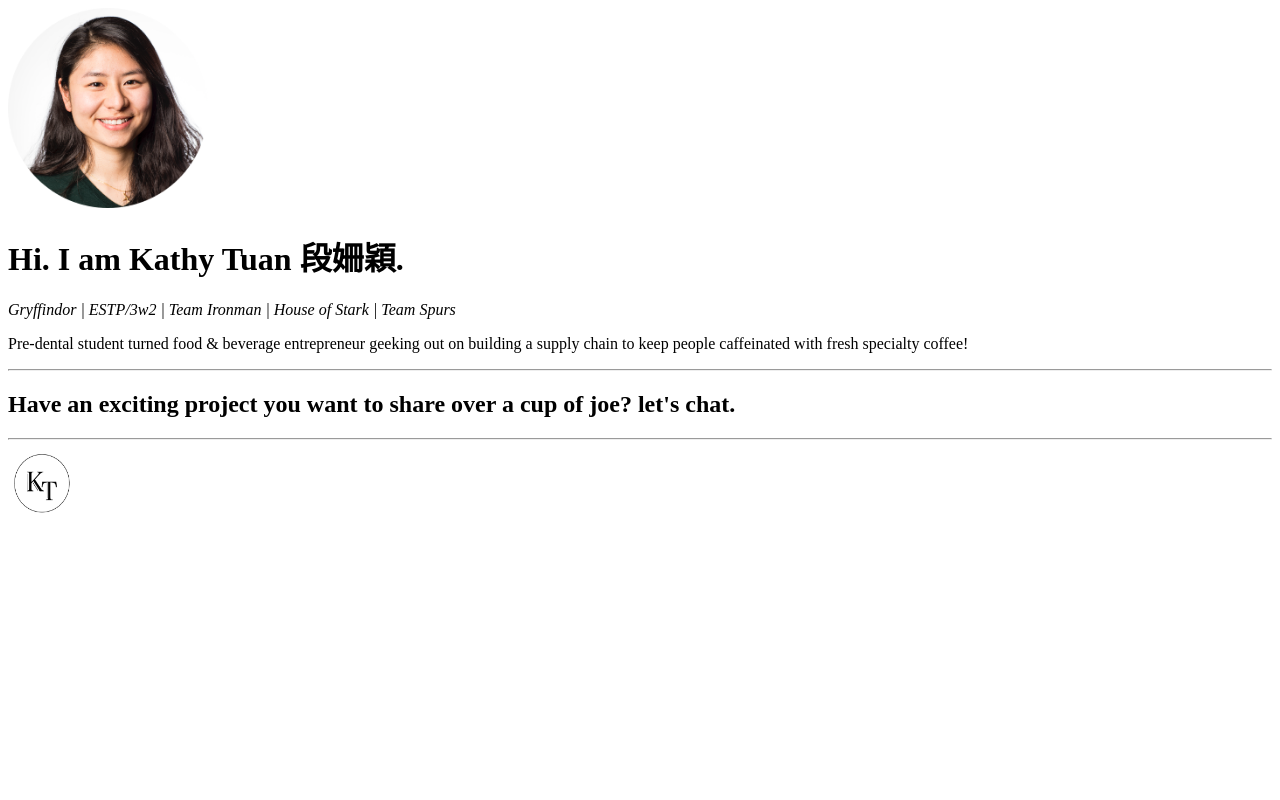
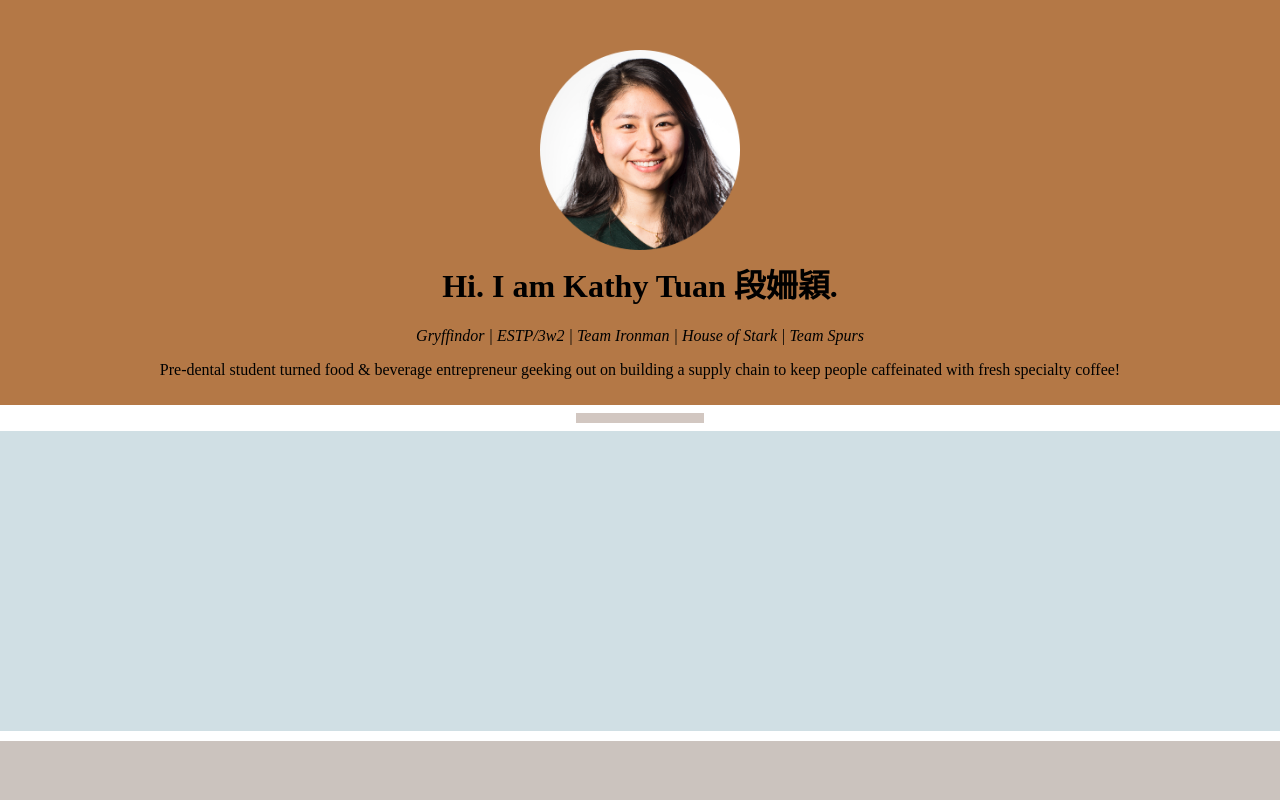
Before and after one commit to kathytuan/my-site, a plain HTML site: page index.html in a window 1280 px wide. Shown: the top 800 px of the page. Drawn offline with Linux system fonts and the light colour scheme; files that its build step writes are made by us from their sources; the site is published under a folder, as on GitHub Pages, so addresses that start at the root find nothing.

Commit message:
Update index.html

```diff
--- a/index.html
+++ b/index.html
@@ -3,7 +3,7 @@
   <head>
     <meta charset="utf-8">
     <title>Kathy Tuan</title>
-    <link rel="stylesheet" href="/css/styles.css">
+    <link rel="stylesheet" type="text/css" href="css/styles.css">
     <link rel="icon" href="KT_logo.ico">
   </head>
   <body>
```
